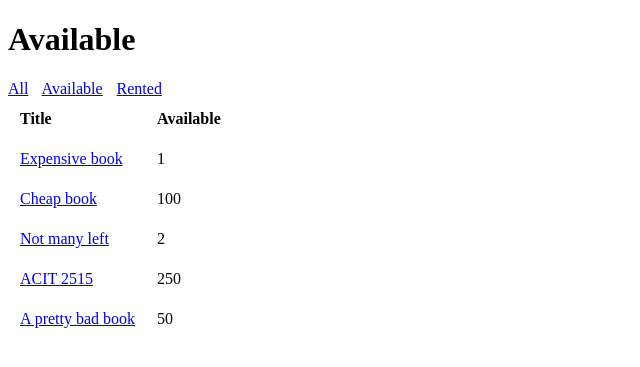
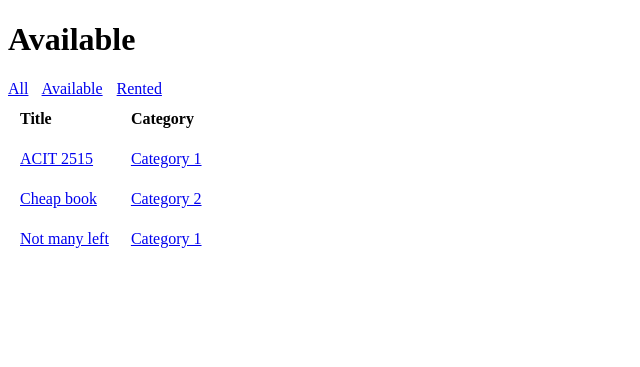
Before and after one commit to teesar/scoped-books, a Flask app: page /available in a window 1280 px wide. Shown: the part 36-403 px from the top of the page, without its empty margins (0-640 px from the left). Run offline with Flask 3, Linux system fonts and the light colour scheme.

Commit message:
progresss

```diff
--- a/app.py
+++ b/app.py
@@ -4,7 +4,7 @@ from models import Category, Book, User, BookRental
 # from sqlalchemy.orm import DeclarativeBase
 from pathlib import Path
 from db import db
-from sqlalchemy import select
+from sqlalchemy import select, or_
 from datetime import datetime, timedelta
 
 app = Flask(__name__)
@@ -60,9 +60,12 @@ def user(id):
 
 @app.route("/available")
 def available():
-    statement = db.select(Book).where(Book.available > 0)
-    books = db.session.execute(statement).scalars()
+    statement = db.select(BookRental.book_id).where(BookRental.returned == None)
+    rented_book_ids = [id for id in db.session.execute(statement).scalars()]
+    available_books_stmt = db.select(Book).where(Book.id.notin_(rented_book_ids)).order_by(Book.title)
+    books = db.session.execute(available_books_stmt).scalars().all()
     return render_template("available.html", books=books)
+
 
 @app.route("/rented")
 def rented():
--- a/models.py
+++ b/models.py
@@ -39,7 +39,7 @@ class User(db.Model):
 class BookRental(db.Model):
     id = mapped_column(Integer, primary_key=True)
     user_id = mapped_column(Integer, ForeignKey("user.id"))
-    book_upc = mapped_column(String, ForeignKey("book.upc"))
+    book_id = mapped_column(Integer, ForeignKey("book.id"))
     rented = mapped_column(DateTime(timezone=True), nullable=False)
     returned = mapped_column(DateTime(timezone=True), nullable=True)
     user = relationship("User", back_populates="rented")
--- a/templates/available.html
+++ b/templates/available.html
@@ -7,12 +7,13 @@
 <table>
 <tr>
     <th style="text-align: left;">Title</th>
-    <th>Available</th>
+    <th style="text-align: left;">Category</th>
+
 </tr>
 {% for book in books %}
 <tr>
     <td><a href="{{ url_for('book', id=book.id) }}">{{ book.title }}</a></td>
-    <td>{{ book.available }}</td>
+    <td><a href="{{ url_for('category_detail', name=book.category.name) }}">{{ book.category.name }}</a></td>
 </tr>
 {% endfor %}
 
--- a/templates/book.html
+++ b/templates/book.html
@@ -7,15 +7,12 @@
 
 <table>
 <tr>
-    <th>Copy</th>
     <th>Name</th>
     <th>Rented</th>
-    <th>Expected</th>
     <th>Returned</th>
 </tr>
 {% for rental in result.rentals %}
 <tr>
-<td>{{ rental.copy_id }}</td>
 <td>{{ rental.user.name }}</td>
 <td>{{ rental.rented.strftime("%Y-%m-%d %H:%m") }}</td>
 <td>{% if rental.returned %}{{ rental.returned.strftime("%Y-%m-%d") }}
--- a/templates/rented.html
+++ b/templates/rented.html
@@ -10,11 +10,13 @@
     <th style="text-align: left;">
         Title
     </th>
+    <th style="text-align: left;">Category</th>
 </tr>
 {% for book in results %}
 
 <tr>
     <td><a href="{{ url_for('book', id=book.book.id) }}">{{ book.book.title }}</a></td>
+    <td><a href="{{ url_for('category_detail', name=book.book.category.name) }}">{{ book.book.category.name }}</a></td>
 </tr>
 {% endfor %}
 </table>
--- a/templates/user.html
+++ b/templates/user.html
@@ -7,7 +7,6 @@
 <tr>
     <th>Title</th>
     <th>Rented</th>
-    <th>Expected</th>
     <th>Returned</th>
 </tr>
 {% for rental in result.rented %}
```
Also changed, not shown: manage.py (+4 -4 lines), data/database.db.
